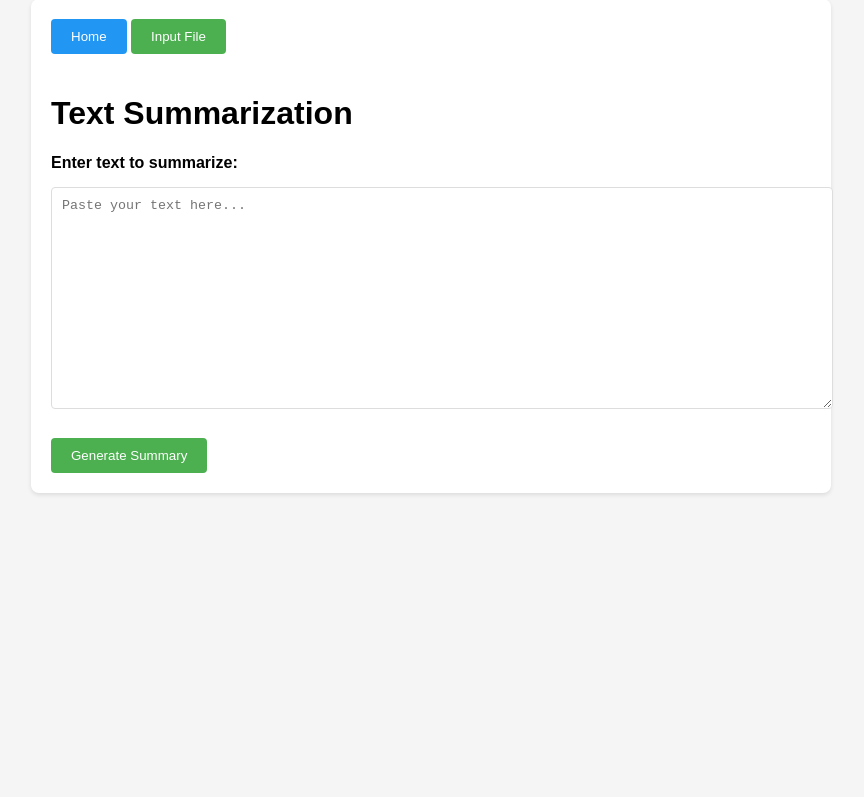
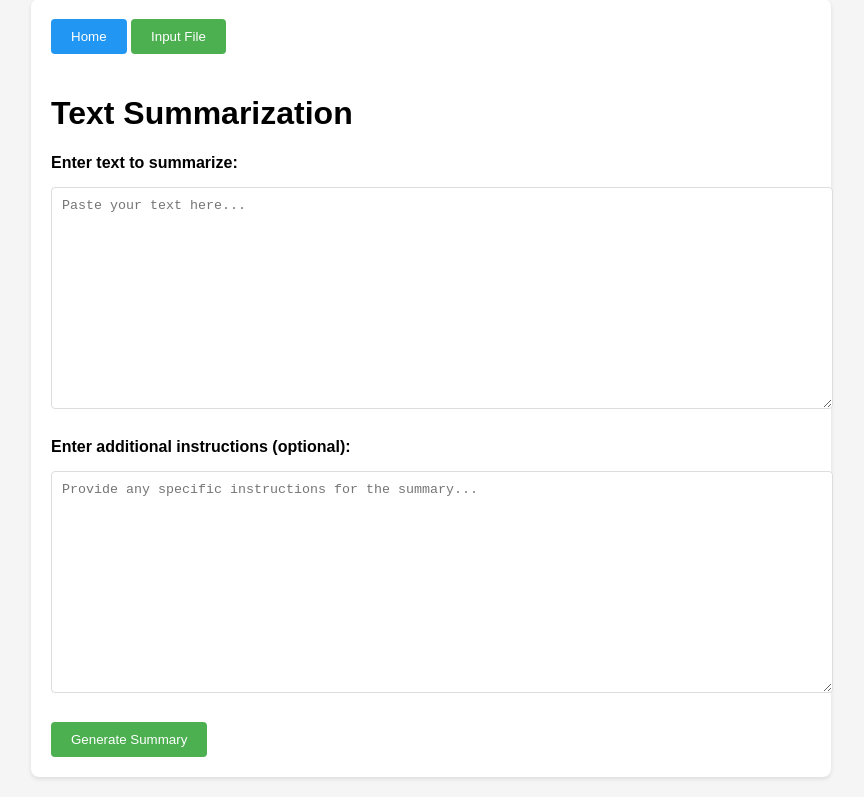
Before and after one commit to H0peXX/SuperNote_maomo, a Flask app: template frontend/templates/summarize.html in a window 1280 px wide. Shown: the part 21-818 px from the top of the page, without its empty margins (209-1073 px from the left). Run offline with Flask 3, Linux system fonts and the light colour scheme; the template is opened without the code that fills it, so the values that code supplies are empty.

Commit message:
change prompt

```diff
--- a/backend/routes/user_route.py
+++ b/backend/routes/user_route.py
@@ -292,14 +292,20 @@ def summarize():
     try:
         data = request.get_json()
         text = data.get('text')
+        option_prompt = data.get('optionPrompt', '')
         if not text:
             return jsonify({'error': 'Please enter some text to summarize.'}), 400
 
         system_prompt = "Your job is to summarize the provided text in a clear and concise way, maintaining the key points."
         structure_output = "Respond in text format only, without any additional formatting or HTML tags."
-
-        # Generate summary using Gemini
-        response = model.generate_content(f"{system_prompt}{structure_output}{text}")
+        prompt = (
+        f"{system_prompt}\n\n"
+        f"{structure_output}\n\n"
+        f"{text}\n\n"
+        f"This is the user's option: {option_prompt}.\n"
+        "If the option relates to input formatting or instructions, please follow it."
+        )
+        response = model.generate_content(prompt)
         summary = response.text
         return jsonify({'summary': summary})
     except Exception as e:
--- a/frontend/templates/summarize.html
+++ b/frontend/templates/summarize.html
@@ -100,6 +100,10 @@
         <div class="form-group">
             <label for="text">Enter text to summarize:</label>
             <textarea id="text" required placeholder="Paste your text here..."></textarea>
+        </div>
+        <div class="form-group">
+            <label for="optionPrompt">Enter additional instructions (optional):</label>
+            <textarea id="optionPrompt" placeholder="Provide any specific instructions for the summary..."></textarea>
         </div>
         <button id="generateBtn">Generate Summary</button>
 
```
